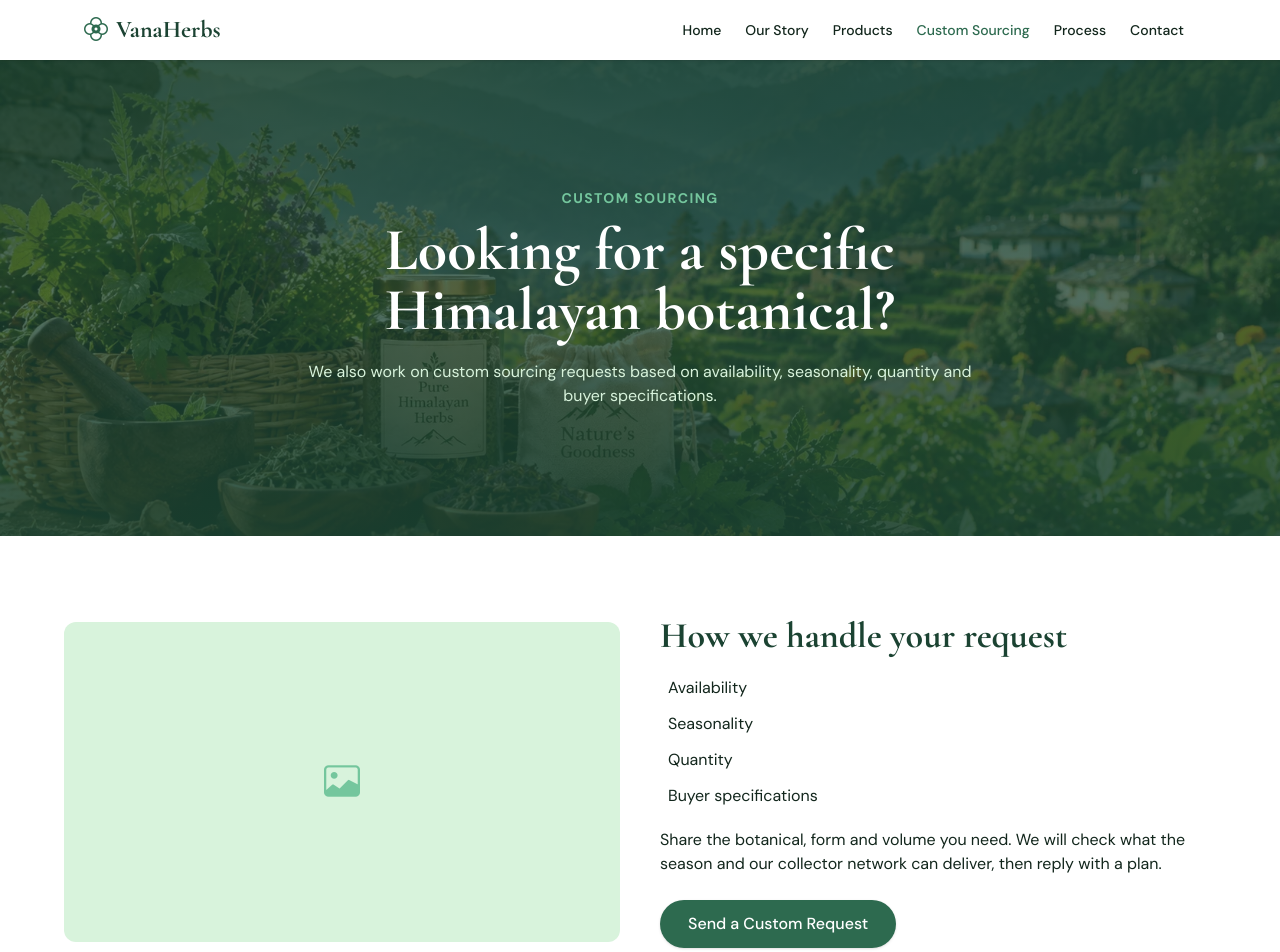
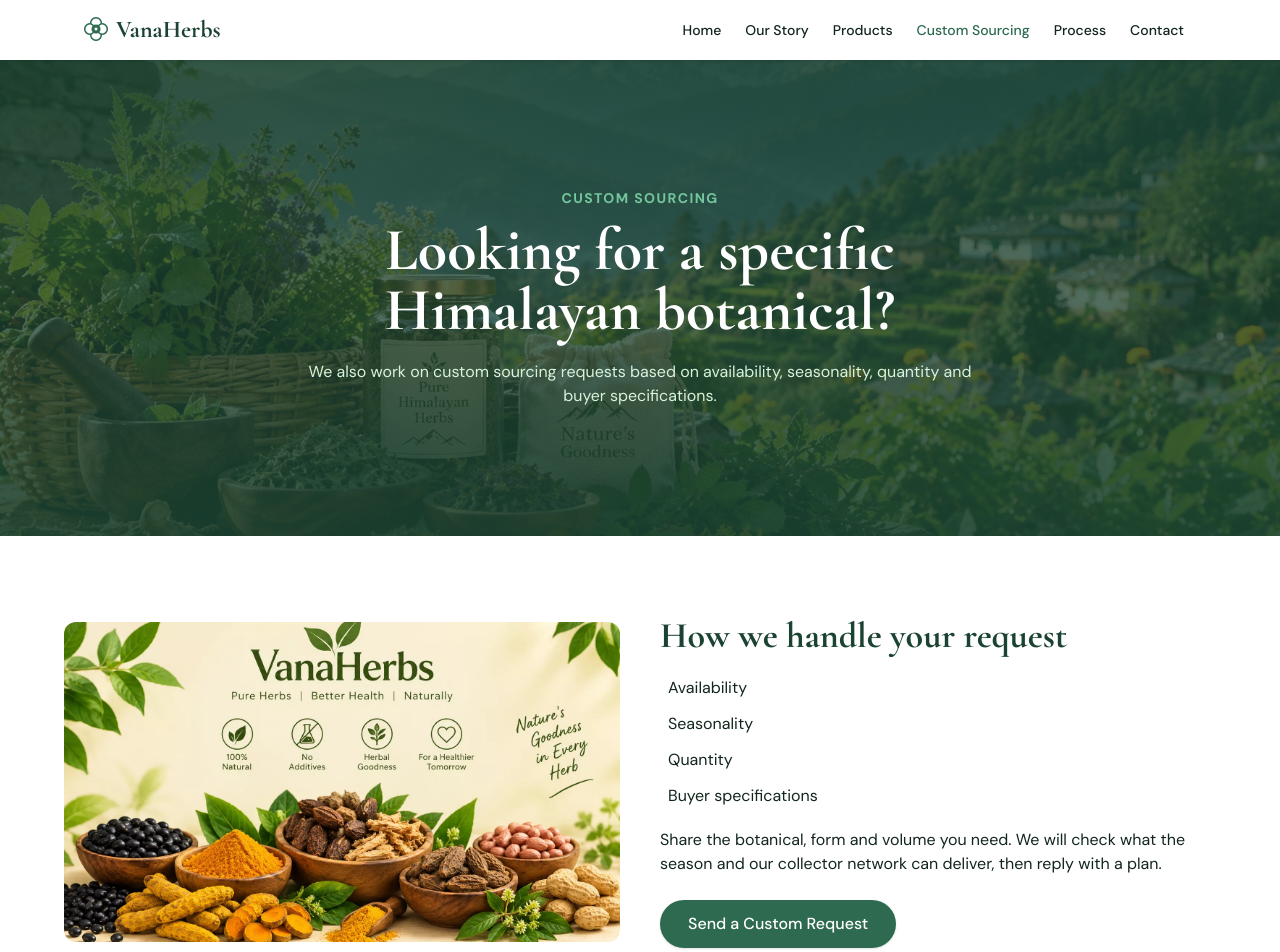
Before and after one commit to Vivektanwer/vanaherbs, a React (Vite) app: page /custom-sourcing in a window 1280 px wide. Shown: the top 952 px of the page. Built offline with nearby package versions, Linux system fonts and the light colour scheme.

Commit message:
Add image source to ImageBox in CustomSourcing
Updated ImageBox component to include a new image source.

```diff
--- a/src/pages/CustomSourcing.jsx
+++ b/src/pages/CustomSourcing.jsx
@@ -10,7 +10,9 @@
        />
       <Section>
         <div className="flex flex-col items-center gap-10 md:flex-row">
-          <div data-reveal className="w-full md:w-1/2"><ImageBox alt="Himalayan botanicals" className="h-80" /></div>
+          <div data-reveal className="w-full md:w-1/2"><ImageBox alt="Himalayan botanicals" className="h-80"
+          src="/images/og-image.webp"
+          /></div>
           <div data-reveal className="md:w-1/2">
             <h2 className="text-4xl font-bold text-forest">How we handle your request</h2>
             <ul className="mt-5 flex flex-col gap-3">
```
